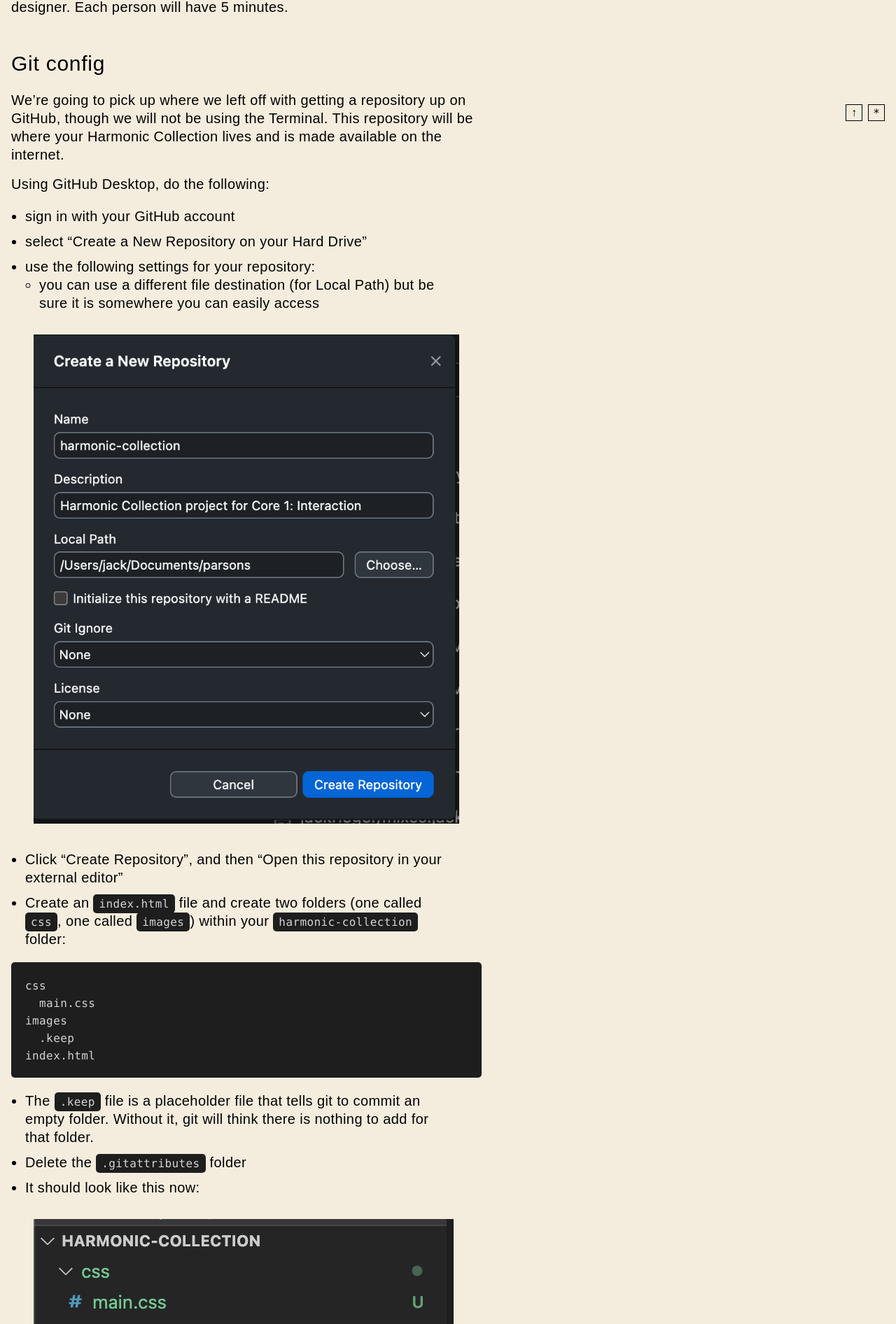
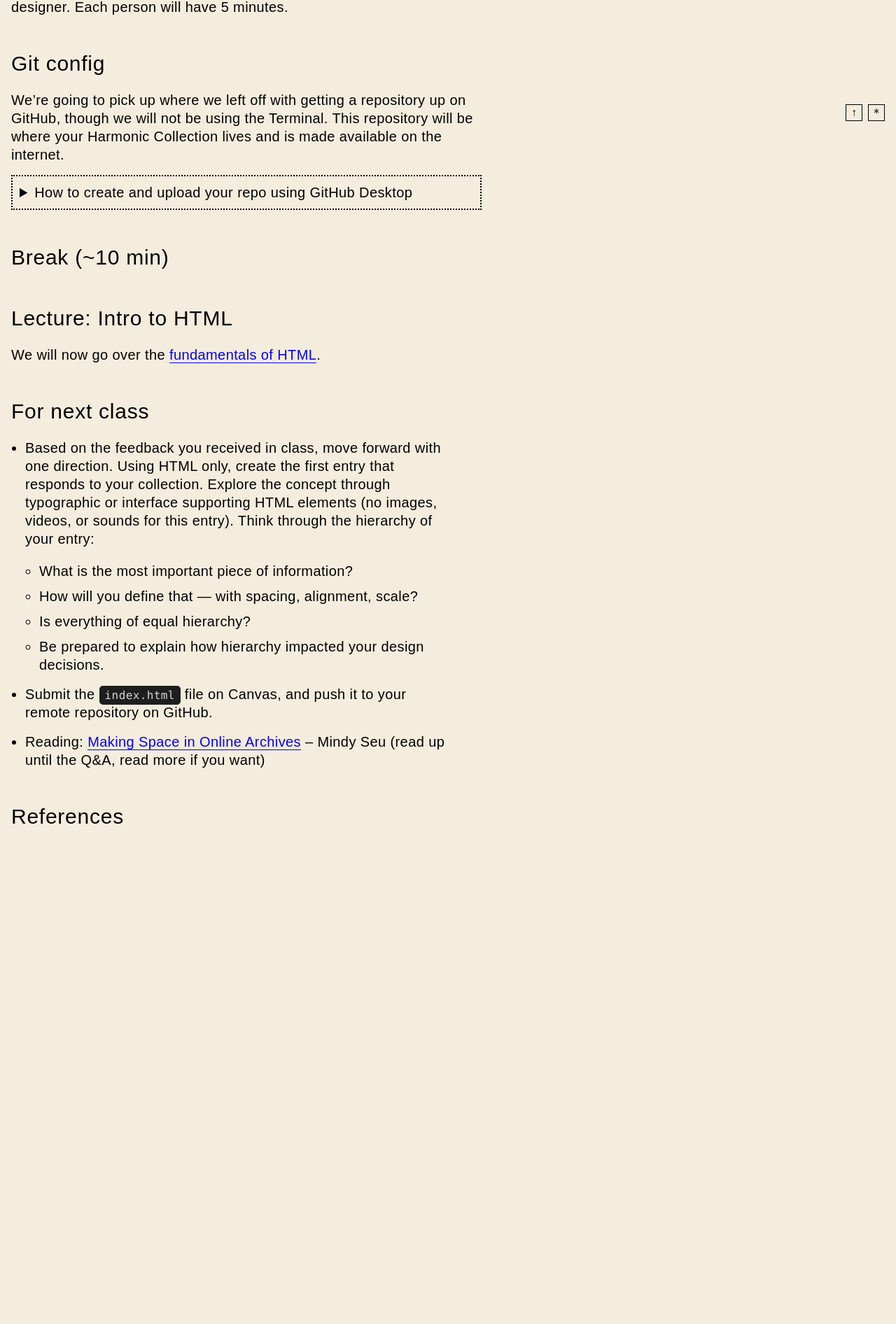
Before and after one commit to jackrieger/core-1-interaction, a Jekyll site: the page built from sessions/2/index.md, in a window 1280 px wide. Shown: the part 711-2603 px from the top of the page at 70% size. Built offline with Jekyll 4.4.1, drawn with Linux system fonts in a browser that asks for light colours; after the commit the page ends 1934 px from its top, so only the background shows below that; some of the changed text lies outside the part shown.

Commit message:
Ready for class 2

````diff
--- a/css/tags.scss
+++ b/css/tags.scss
@@ -89,6 +89,15 @@
 li {
   max-width: 30em;
   margin-bottom: 0.5em;
+
+  // Second-level list
+  ul {
+    margin-top: 1em;
+  }
+}
+
+ol {
+  padding-left: 1.25em;
 }
 
 p {
@@ -97,11 +106,24 @@
 }
 
 table {
+  border: 1px solid var(--black);
+  border-collapse: collapse;
   width: 100%;
 }
 
 td {
+  border: 1px solid var(--black);
+  padding: 8px;
+  text-align: left;
+  vertical-align: top;
   width: 25%;
+}
+
+th {
+  border: 1px solid var(--black);
+  padding: 8px;
+  text-align: left;
+  vertical-align: top;
 }
 
 tr {
--- a/lectures/intro-to-html/index.md
+++ b/lectures/intro-to-html/index.md
@@ -227,6 +227,143 @@
 ```
 
 
+## Block elements
+
+[Block-level elements](https://developer.mozilla.org/en-US/docs/Web/HTML/Block-level_elements) always start on a new line, and take up the full width available—stretching out to the left and right of their parent/container. They stack on top of each other. Importantly, block elements can have a top and bottom margin, unlike inline elements.
+
+Earlier, we talked about area-defining elements. All of these area-defining elements are also block elements:
+
+`<header>` `<footer>` `<nav>` `<main>` `<section>` `<div>`
+
+The heading elements (`<h1>`, etc.), and `<p>` tags are also block-level.
+
+All of the above, in typical use:
+
+```html
+<!DOCTYPE html>
+<html>
+
+  <head>
+    <title>Block elements</title>
+  </head>
+
+  <body>
+
+    <header>
+      <h1>My Website</h1>
+      <nav>
+        <a href="/">Home</a>
+        <a href="/about">About</a>
+        <a href="/contact">Contact</a>
+      </nav>
+    </header>
+
+    <section id="about">
+      <h2>About Me</h2>
+      <p>I am a designer currently studying at Parsons.</p>
+    </section>
+
+    <footer>
+      <a href="https://my-instagram-link">Instagram</a>
+      <a href="/contact">Contact Me</a>
+    </footer>
+
+  </body>
+
+</html>
+```
+
+{% include figure.html src="block-level.png" caption="As said earlier in the lecture, HTML is the skeleton and content of a page. It won't look like much without CSS." %}
+
+
+## Inline elements
+
+[Inline elements](https://developer.mozilla.org/en-US/docs/Web/HTML/Inline_elements) do *not* start on a new line, and only take up as much width as necessary. I like to think of these as the little metal slugs [from printing](https://en.wikipedia.org/wiki/Slug_(typesetting)). Other text and inline elements will continue to flow around them, and they can wrap to new lines:
+
+`<a>` `<em>` `<img>` `<span>`
+
+Inline elements often exist within block elements:
+
+```html
+<p>
+  This is a <a href="https://www.example.com">link</a> to an <em>important</em> website.
+</p>
+<div>
+  <img src="https://upload.wikimedia.org/wikipedia/en/a/a9/Example.jpg" alt="Example Image">
+</div>
+<p>
+  This is a <em>styled</em> <span class="blue-text">test</span> element.
+</p>
+```
+
+{% include figure.html src="inline.png" %}
+
+`<span>` will need a class and some CSS to do something visible. By default, they don't do anything special. The class name here implies that the CSS would make the word "test" blue.
+
+`<img>` is a weird one to be in this list. Typically `<img>` are modified to be block-level through CSS.
+
+## Lists
+
+Any time you have more than two of something, you probably have [a list](https://developer.mozilla.org/en-US/docs/Learn/HTML/Introduction_to_HTML/HTML_text_fundamentals#lists). These are commonly used for semantic navigation elements, as well, think *“here’s a list of links in this site.”*
+
+`<ul>` means "unordered list" whereas `<ol>` means "ordered list". Both types of list have `<li>` or "list item" within them:
+
+```html
+<ul>
+  <li>No</li>
+  <li>Particular</li>
+  <li>Order</li>
+</ul>
+
+<ol>
+  <li>Do the first thing</li>
+  <li>Here's the second thing</li>
+  <li>Finish with the third thing</li>
+</ol>
+```
+
+<ul>
+  <li>No</li>
+  <li>Particular</li>
+  <li>Order</li>
+</ul>
+
+<ol>
+  <li>Do the first thing</li>
+  <li>Here's the second thing</li>
+  <li>Finish with the third thing</li>
+</ol>
+
+
+## Details / Summary
+
+There is even some basic interactivity (way, way ahead of JavaScript) with [*details disclosure*](https://developer.mozilla.org/en-US/docs/Web/HTML/Element/details) elements that open and close. This style of UI element is commonly known as an [accordion](https://semantic-ui.com/modules/accordion.html).
+
+```html
+<details>
+  <summary>
+    The `summary` tag appears like a title for the accordion. Click to open!
+  </summary>
+
+  <p>Here is the content inside the accordion.</p>
+</details>
+```
+<p>
+  <details>
+    <summary>
+      The `summary` tag appears like a title for the accordion. Click to open!
+    </summary>
+
+    <p>Here is the content inside the accordion.</p>
+  </details>
+</p>
+
+
+## So many elements!
+
+Again, there are [many, many, many, many HTML elements](https://developer.mozilla.org/en-US/docs/Web/HTML/Element). Try and find the one that best fits your usage, wherever possible using a *semantic* element that fits your content.
+
+
 ## Case, whitespace, tabs, line breaks
 
 HTML doesn’t care about capitalization, extra white space, or line breaks. The browser will just read everything from left to right, as if it is one long, running sentence. So the shouty `<HTML>` and quieter `<html>` are interpreted the same.
@@ -257,87 +394,21 @@
 <cite>[Guido van Rossum](https://peps.python.org/pep-0008/)</cite>
 
 
-## Block elements
+## Comments
 
-[Block-level elements](https://developer.mozilla.org/en-US/docs/Web/HTML/Block-level_elements) always start on a new line, and take up the full width available—stretching out to the left and right of their parent/container. They stack on top of each other. Importantly, block elements can have a top and bottom margin, unlike inline elements.
-
-Earlier, we talked about area-defining elements. All of these area-defining elements are also block elements:
+You can *comment* part of the code and the browser won’t show it. [Comments](https://developer.mozilla.org/en-US/docs/Learn/HTML/Introduction_to_HTML/Getting_started#html_comments) are often used to explain your thinking, organize your code, “turn off” a bit of code, or hide whatever you’d like:
 
 ```html
-<header> <footer> <nav> <main> <section> <div>
+<!-- this is a comment in HTML that will not appear on the page -->
+
+<!--
+  You can also make
+  a multi-line comment
+  like this.
+  -->
 ```
 
-The heading elements (`<h1>`, etc.), and `<p>` tags are also block-level.
-
-All of the above, in typical use:
-
-```html
-<!DOCTYPE html>
-<html>
-
-  <head>
-    <title>Block elements</title>
-  </head>
-
-  <body>
-
-    <header>
-      <h1>My Website</h1>
-      <nav>
-        <a href="#">Home</a>
-        <a href="#">About</a>
-        <a href="#">Contact</a>
-      </nav>
-    </header>
-
-    <section id="about">
-      <h2>About Me</h2>
-      <p>I am a designer currently studying at Parsons.</p>
-    </section>
-
-    <footer>
-      <a href="https://my-instagram-link">Instagram</a>
-      <a href="/contact">Contact Me</a>
-    </footer>
-
-  </body>
-
-</html>
-```
-
-{% include figure.html src="block-level.png" caption="As said earlier in the lecture, HTML is the skeleton and content of a page. It won't look like much without CSS." %}
-
-## Inline elements
-
-[Inline elements](https://developer.mozilla.org/en-US/docs/Web/HTML/Inline_elements) do *not* start on a new line, and only take up as much width as necessary. I like to think of these as the little metal slugs [from printing](https://en.wikipedia.org/wiki/Slug_(typesetting)). Other text and inline elements will continue to flow around them, and they can wrap to new lines:
-
-`<a>`
-`<em>`
-`<img>`
-`<span>`
-
-{% include figure.html src='/example/inline/demo' height='32rem' %}
-
-`<img>` is a weird one here. Typically `<img>`s are modified to be block-level through CSS.
-
-
-## Lists
-
-Any time you have more than two of something, you probably have [a list](https://developer.mozilla.org/en-US/docs/Learn/HTML/Introduction_to_HTML/HTML_text_fundamentals#lists). These are commonly used for semantic navigation elements, as well, think *“here’s a list of links in this site.”*
-
-
-## Details / Summary
-
-There is even some basic interactivity (way, way ahead of JavaScript) with [*details disclosure*](https://developer.mozilla.org/en-US/docs/Web/HTML/Element/details) elements that open and close.
-
-Again, there are [many, many, many, many HTML elements](https://developer.mozilla.org/en-US/docs/Web/HTML/Element). Try and find the one that best fits your usage, wherever possible using a *semantic* element that fits your content.
-
-
-## Comments
-
-You can *comment* part of the code and the browser won’t show it. [Comments](https://developer.mozilla.org/en-US/docs/Learn/HTML/Introduction_to_HTML/Getting_started#html_comments) are often used to explain your thinking, organize your code, “turn off” a bit of code, or hide whatever you’d like.
-
-{% include figure.html src='/example/comment/demo' caption='Keep in mind these are still readable in the *source*.' height='25.4rem' %}
+Keep in mind comments are still readable in your source code, so don't put any secrets in there. Nearly every programming language allows comments.
 
 I highly recommend getting into a habit of commenting your code, especially when starting out. If you figure something tricky out, write down why and how you solved it to help you understand and remember. And you’ll often come back to things. Commenting your code is a gift to your future self!
 
@@ -345,9 +416,3 @@
 ## *User-agent* styles
 
 We haven’t applied any styles/CSS here yet, so everything we see in these examples is based on [*user-agent* stylesheets](https://developer.mozilla.org/en-US/docs/Web/CSS/Cascade#user-agent_stylesheets)—that is, each browser’s own default display (and behavior) for an element type. This is what the web was, before CSS! But as a designer, rarely what you want. We’ll get into writing our own styles in the coming weeks.
-
-> 3.2. Priority of Constituencies
->
-> In case of conflict, consider users over authors over implementors over specifiers over theoretical purity. In other words costs or difficulties to the user should be given more weight than costs to authors; which in turn should be given more weight than costs to implementors; which should be given more weight than costs to authors of the spec itself, which should be given more weight than those proposing changes for theoretical reasons alone. Of course, it is preferred to make things better for multiple constituencies at once.
-
-<cite>[W3C, HTML Design Principles](https://www.w3.org/TR/html-design-principles/#priority-of-constituencies)</cite>
--- a/sessions/2/index.md
+++ b/sessions/2/index.md
@@ -18,6 +18,8 @@
 # Git config
 
 We're going to pick up where we left off with getting a repository up on GitHub, though we will not be using the Terminal. This repository will be where your Harmonic Collection lives and is made available on the internet.
+
+{% capture details %}
 
 Using GitHub Desktop, do the following:
 
@@ -60,12 +62,26 @@
 
 There are two versions of your repository talking to one another, your local and your remote. The local repository is the version of the code stored on your computer, while the remote repository is the version stored elsewhere (GitHub, in our case).
 
+{% endcapture %}
+
+{% include details.html summary="How to create and upload your repo using GitHub Desktop" content=details %}
+
 # Break (~10 min)
 
-# Lecture: What is HTML?
+# Lecture: Intro to HTML
 
+We will now go over the [fundamentals of HTML]({{ site.baseurl }}/lectures/intro-to-html).
 
+# For next class
 
-# Live coding
-# For next class
+- Based on the feedback you received in class, move forward with one direction. Using HTML only, create the first entry that responds to your collection. Explore the concept through typographic or interface supporting HTML elements (no images, videos, or sounds for this entry). Think through the hierarchy of your entry:
+  - What is the most important piece of information?
+  - How will you define that — with spacing, alignment, scale?
+  - Is everything of equal hierarchy?
+  - Be prepared to explain how hierarchy impacted your design decisions.
+
+- Submit the `index.html` file on Canvas, and push it to your remote repository on GitHub.
+
+- Reading: [Making Space in Online Archives](http://distributedweb.care/posts/online-achives/) – Mindy Seu (read up until the Q&A, read more if you want)
+
 # References
````
Also changed, not shown: example/block/demo.md (deleted, +0 -5 lines), example/block/index.html (deleted, +0 -31 lines), lectures/index.md (+1 -1 lines), library/index.md (+2 -1 lines), sessions/index.md (+5 -5 lines), test/index.html (added, +11 -0 lines), lectures/intro-to-html/inline.png (added), 1 other file.
